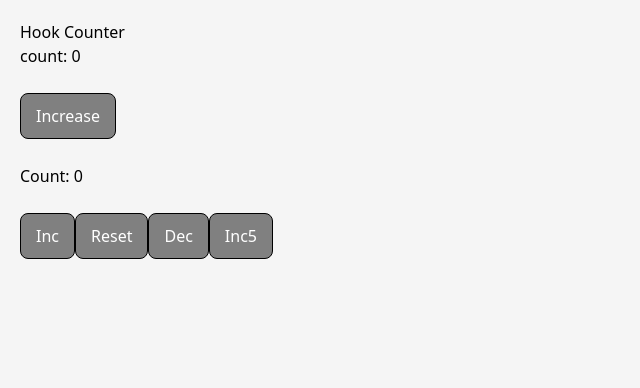
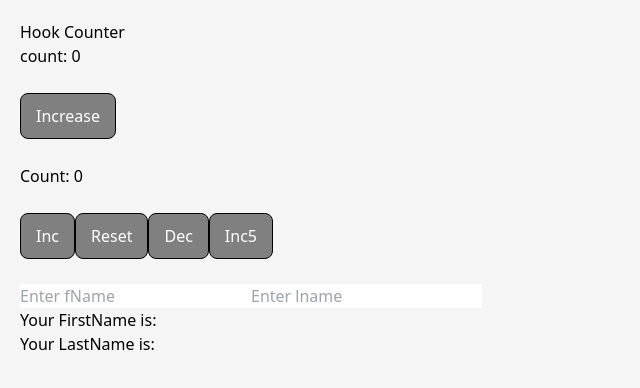
Before and after one commit to Omid-Sargazi/react-project, a React (Create React App) app: page / in a window 1280 px wide. Shown: the top 388 px of the page, without its empty margins (0-640 px from the left). Built offline with nearby package versions, Linux system fonts and the light colour scheme.

Commit message:
spread operator in useState

```diff
--- a/src/App.js
+++ b/src/App.js
@@ -86,6 +86,7 @@ import HookCounter from "./Components/HookCounter";
 import React from "react";
 import "./App.css";
 import HookCounterTwo from "./Components/HookCounterTwo";
+import HookCounterThree from "./Components/HookCounterThree";
 export const UserContext = React.createContext();
 export const ChannelContext = React.createContext();
 
@@ -119,6 +120,7 @@ const App = () => {
       </UserContext.Provider> */}
       <HookCounter />
       <HookCounterTwo />
+      <HookCounterThree />
     </div>
   );
 };
--- /dev/null
+++ b/src/Components/HookCounterThree.js
@@ -0,0 +1,32 @@
+import React, { useState } from "react";
+
+export default function HookCounterThree() {
+  const [name, setName] = useState({ fName: "", lName: "" });
+
+  const handlefName = (e) => {
+    setName({ ...name, fName: e.target.value });
+  };
+
+  const handleLName = (e) => {
+    setName({ ...name, lName: e.target.value });
+  };
+
+  return (
+    <div>
+      <input
+        type="text"
+        placeholder="Enter fName"
+        value={name.fName}
+        onChange={handlefName}
+      />
+      <input
+        type="text"
+        placeholder="Enter lname"
+        value={name.lName}
+        onChange={handleLName}
+      />
+      <h2>Your FirstName is: {name.fName}</h2>
+      <h2>Your LastName is: {name.lName}</h2>
+    </div>
+  );
+}
```
